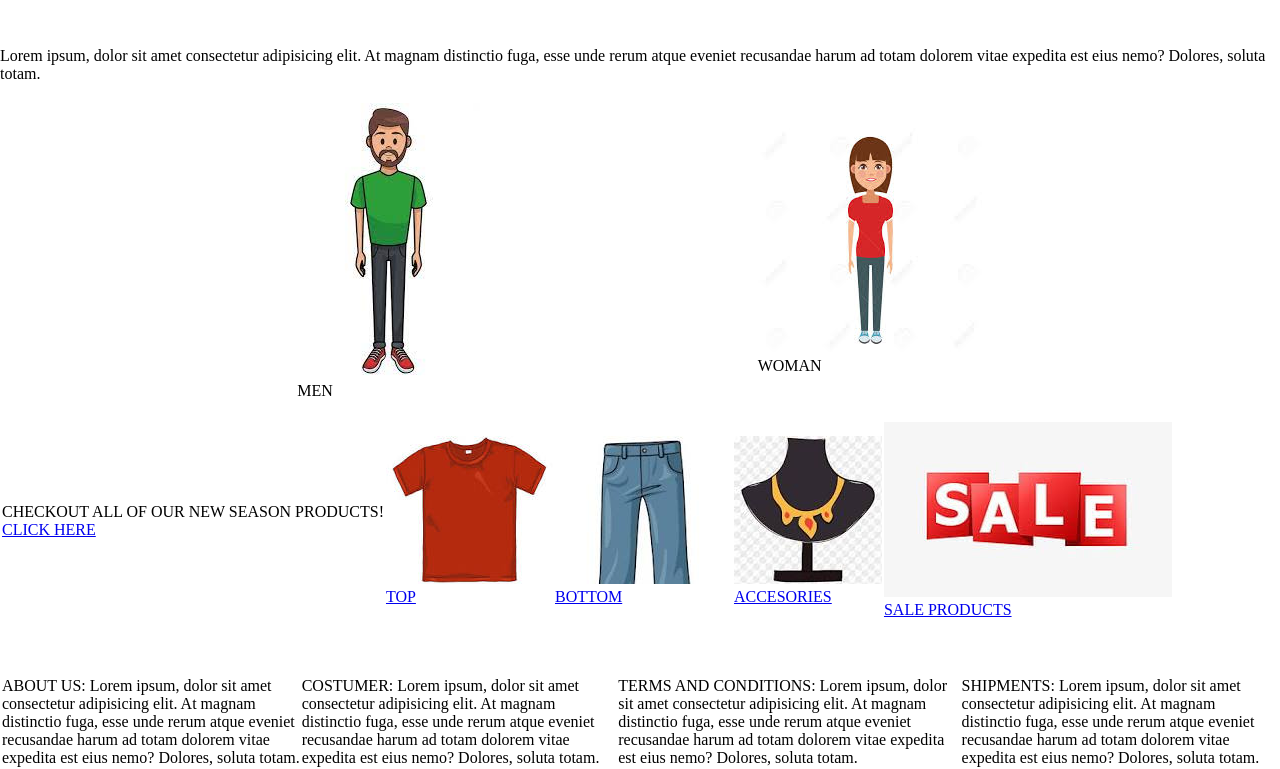
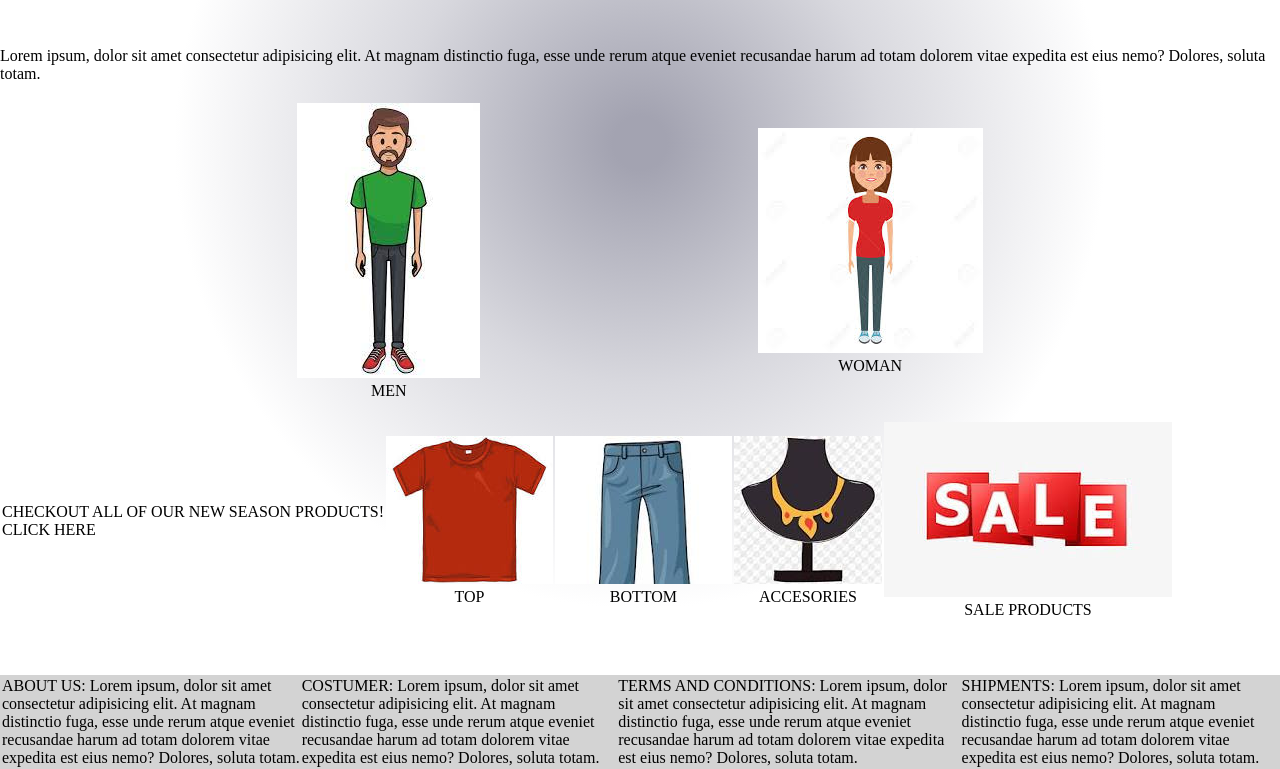
Before and after one commit to agustinquetglas/CODER-AGUSTIN-QUETGLAS, a plain HTML site: page index.html in a window 1280 px wide. Shown: the part 483-1252 px from the top of the page. Drawn offline with Linux system fonts and the light colour scheme.

Commit message:
agregando fondo y centrando imagenes 1

```diff
--- a/index.html
+++ b/index.html
@@ -42,20 +42,22 @@
         <div class="sectiongender">
             <section>
                 <ul>
-                    <li class="img-men"><a href="./pages/men.html"><img src="./assets/men.jpeg" alt="MEN CLOTH"></a><p>MEN</p></li>
-                    <li class="img-woman"><a href="./pages/woman.html"><img src="./assets/woman.jpeg" alt="WOMAN CLOTH"></a><p>WOMAN</p></li>
+                    <li><a style="text-decoration: none;" href="./pages/men.html"><img style="width: 150px x 200px;" src="./assets/men.jpeg" alt="MEN CLOTH"></a><p style="text-align: center;">MEN</p></li>
+                    <li><a style="text-decoration: none;" href="./pages/woman.html"><img style="width: 170px x 220px;" src="./assets/woman.jpeg" alt="WOMAN CLOTH"></a><p style="text-align: center;">WOMAN</p></li>
                 </ul>
             </section>
         </div>
-        <section>
-            <table>
-                <td><p>CHECKOUT ALL OF OUR NEW SEASON PRODUCTS!</p> <a href="./pages/new_in.html">CLICK HERE</a></td>
-                <td><a href="./pages/tops.html"><img src="./assets/tops.jpeg" alt="TOP CLOTH"><p>TOP</p></a></td>
-                <td><a href="./pages/bottoms.html"><img src="./assets/bottoms.jpeg" alt="BOTTOM CLOTH"><p>BOTTOM</p></a></td>
-                <td><a href="./pages/accesories.html"><img src="./assets/accesories.jpeg" alt="ACCESORIES"><p>ACCESORIES</p></a></td>
-                <td><a href="./pages/sale.html"><img src="./assets/sales.jpeg" alt="SALE PRODUCTS"><p>SALE PRODUCTS</p></a></td>
-            </table>
-        </section>
+        <div class="categories">
+            <section>
+                <table>
+                    <td><p style="justify-content: left;">CHECKOUT ALL OF OUR NEW SEASON PRODUCTS!</p> <a style="text-decoration: none; color: black; border-color: black; border-width: thin;" href="./pages/new_in.html">CLICK HERE</a></td>
+                    <td><a style="text-decoration: none;" href="./pages/tops.html"><img src="./assets/tops.jpeg" alt="TOP CLOTH"><p style="text-align: center; color: black;">TOP</p></a></td>
+                    <td><a style="text-decoration: none;" href="./pages/bottoms.html"><img src="./assets/bottoms.jpeg" alt="BOTTOM CLOTH"><p style="text-align: center; color: black;">BOTTOM</p></a></td>
+                    <td><a style="text-decoration: none;" href="./pages/accesories.html"><img src="./assets/accesories.jpeg" alt="ACCESORIES"><p style="text-align: center; color: black;">ACCESORIES</p></a></td>
+                    <td><a style="text-decoration: none;" href="./pages/sale.html"><img src="./assets/sales.jpeg" alt="SALE PRODUCTS"><p style="text-align: center; color: black;">SALE PRODUCTS</p></a></td>
+                </table>
+            </section>
+        </div>
     </MAIN>
     <br><br><br>
    <footer>
--- a/style.css
+++ b/style.css
@@ -1,7 +1,10 @@
 * {
     margin: 0;
-    padding: 0; }
-
+    padding: 0;
+}
+body {
+    background: radial-gradient(circle, rgba(163,163,177,1) 3%, rgba(216,216,222,1) 27%, rgba(255,255,255,1) 52%);
+}
 header{
     margin: auto;
     padding: auto;
@@ -58,3 +61,14 @@ body {
     place-items: center;
     list-style: none;
 }
+.sectiongender {
+    border-color: black;
+    border-width: medium;
+    border-style: none;
+}
+footer {
+    background-color: lightgray;
+}
+.categories{
+    justify-content: space-evenly;
+}
```
